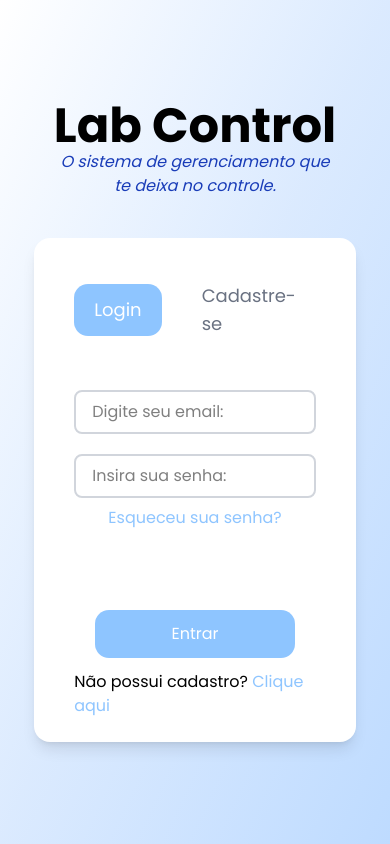
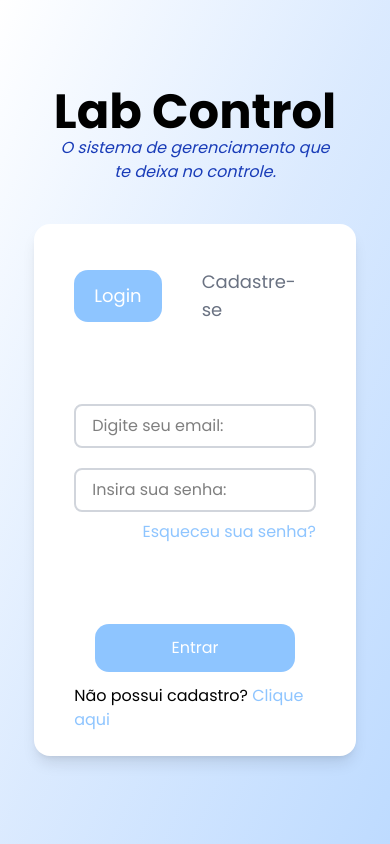
Before and after one commit to eduardopozenatto/ppi-next-js, a Next.js app in the folder frontend/: page / in a window 390 px wide. Built offline with nearby package versions, Linux system fonts and the light colour scheme.

Commit message:
Fix: Adding a description text to recovery page

```diff
--- a/frontend/app/EntryPage/_components/Form.tsx
+++ b/frontend/app/EntryPage/_components/Form.tsx
@@ -33,6 +33,10 @@ export default function Form ({mode, setMode}: setModeProps) {
   return (
     <section className="flex flex-col w-full">
 
+      <div className='mb-7 text-center text-gray-500'>
+        {mode == 'recovery' && <><p>Digite seu e-mail no campo abaixo para receber seu código de recuperação: </p></>}
+      </div>
+
       <form action="" className="flex flex-col gap-5">
         {inputs.map((item, index) => (
           <Input
@@ -45,9 +49,8 @@ export default function Form ({mode, setMode}: setModeProps) {
 
       <SmLink
         content="Esqueceu sua senha?"
-        href="#"
         onClick={() => {setMode('recovery')}}
-        className={ mode == 'login' ? "mt-2 text-center md:text-end" : "hidden"}
+        className={ mode == 'login' ? "mt-2 text-end" : "hidden"}
       />
     </section>
   );
```
